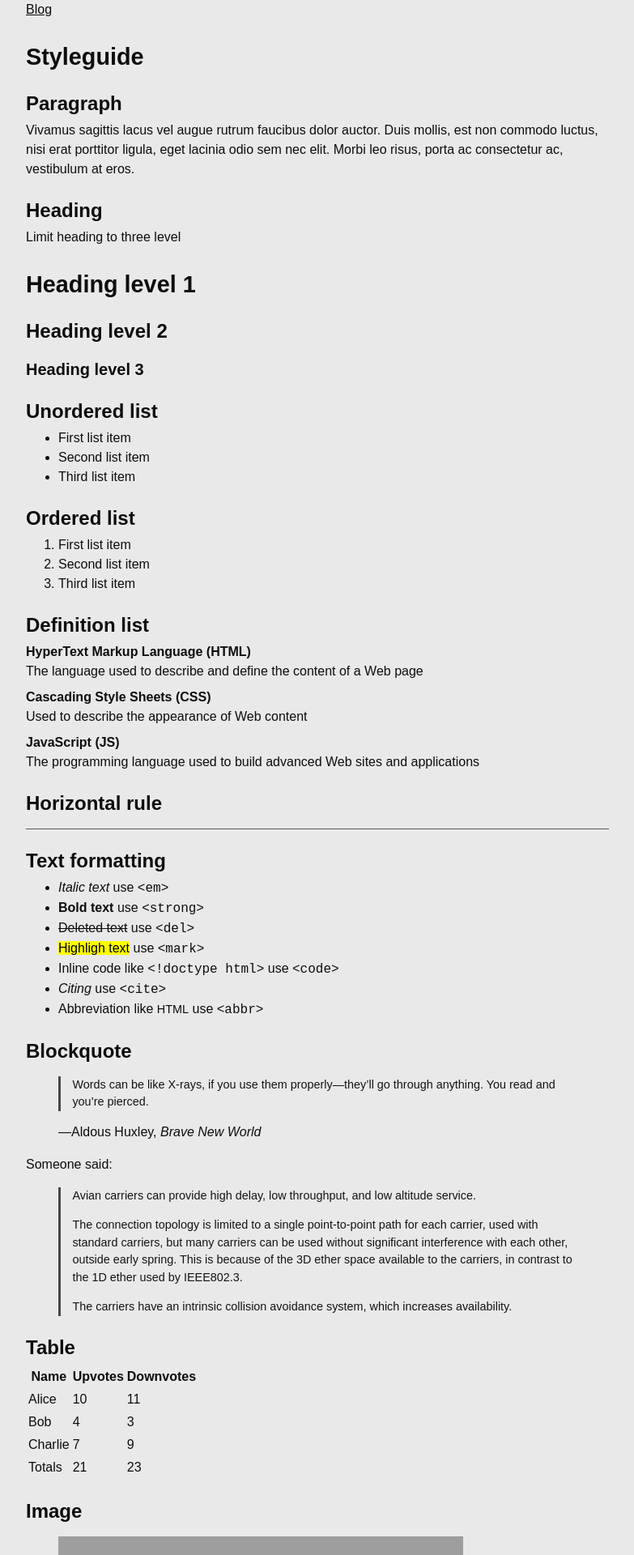
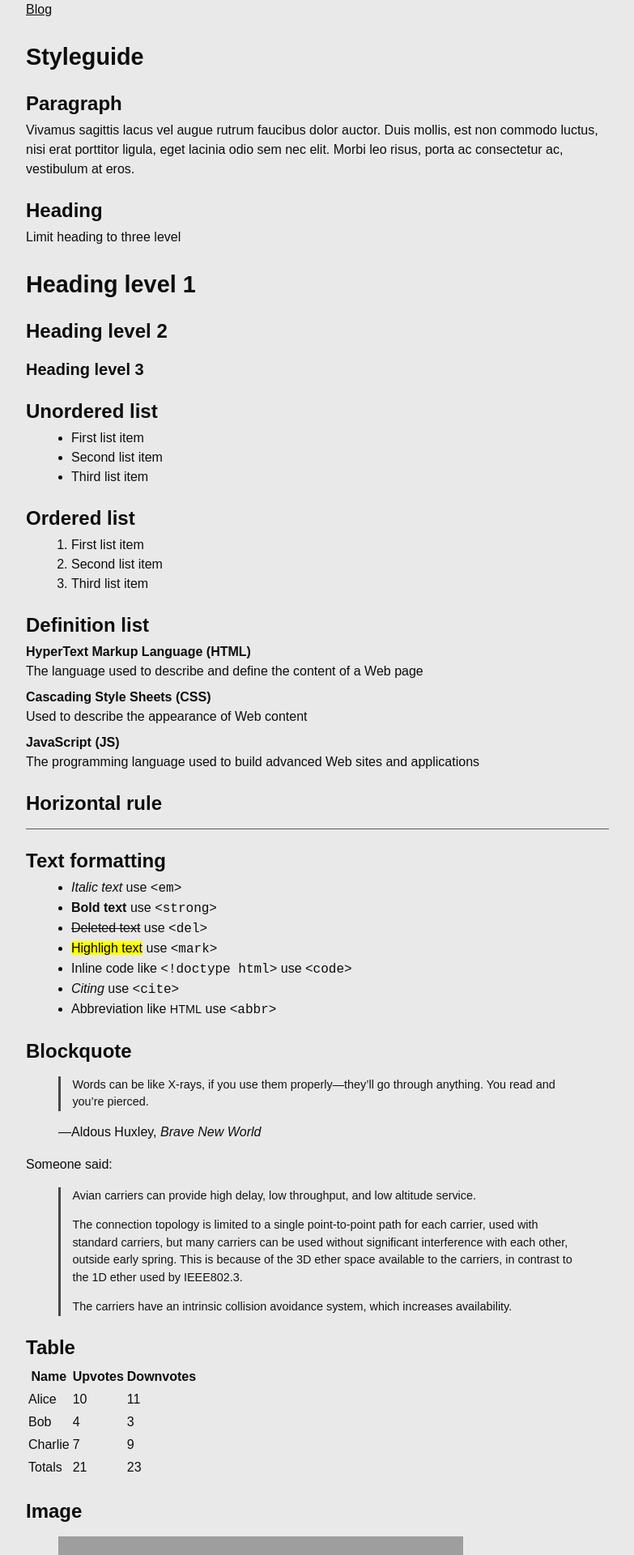
Before and after one commit to aflim/blog, a Jekyll site: the page built from styleguide.md, in a window 1280 px wide. Shown: the top 1920 px of the page at 81% size, without its empty margins (248-1031 px from the left). Built offline with Jekyll 4.4.1, drawn with Linux system fonts in a browser that asks for light colours; grey boxes are pictures that could not be loaded.

Commit message:
Update _typography.scss

```diff
--- a/_sass/_typography.scss
+++ b/_sass/_typography.scss
@@ -41,6 +41,11 @@ dl {
   margin-block-end: 1em;
 }
 
+ul li,
+ol li {
+  margin-inline-start: $spacer-base;
+}
+
 dt {
   font-weight: bolder;
 }
@@ -68,6 +73,10 @@ abbr {
   }
 }
 
+figure {
+  margin-block-end: $spacer-base;
+}
+
 blockquote {
   padding-inline-start: 1em;
   margin-inline: 0;
```
